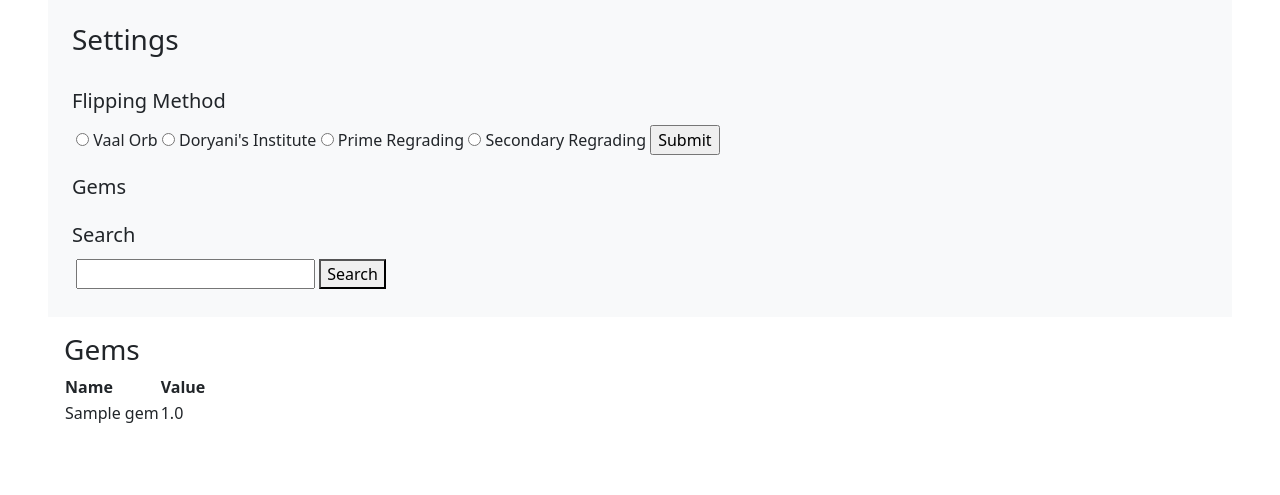
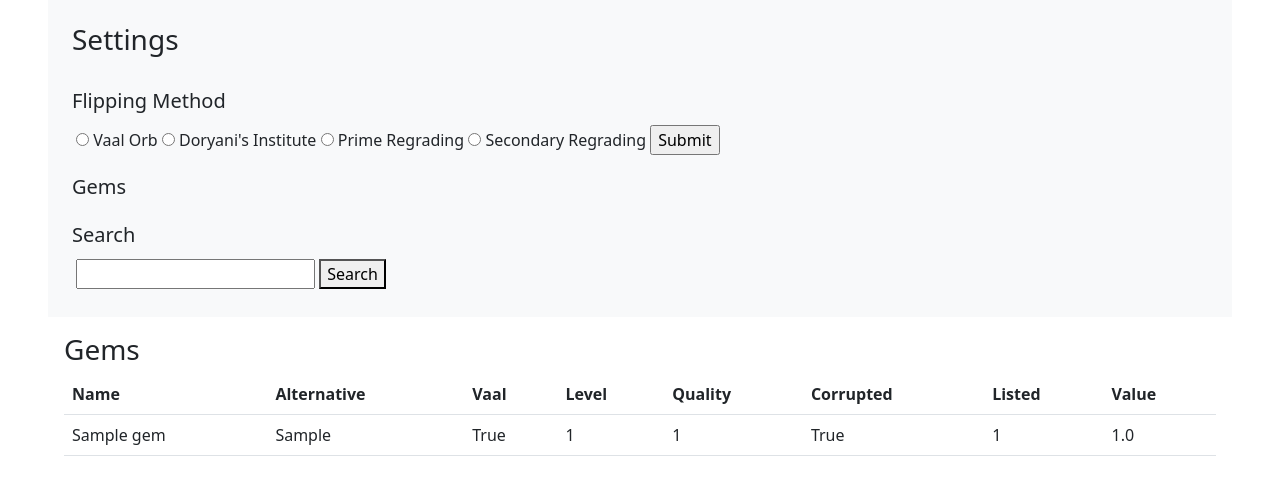
Before and after one commit to yehoon17/PoE-Gem-Flipping, a Flask app: template website/templates/home.html in a window 1280 px wide. Shown: the part 145-640 px from the top of the page. Run offline with Flask 2, Linux system fonts and the light colour scheme; the template is opened without the code that fills it: values that come from a table or form of the project are taken from there, others are empty; tables that the repository leaves empty hold one stand-in row (values such as "Sample post").

Commit message:
Update home.html
Display gems on table

```diff
--- a/website/templates/home.html
+++ b/website/templates/home.html
@@ -33,7 +33,7 @@
     <div class="p-3">
         {% if not gems %}
         <h3>Currency Prices</h3>
-        <table>
+        <table class="table">
             <th>Name</th>
             <th>Value</th>
             {% for x in currency %}
@@ -45,12 +45,24 @@
         </table>
         {% else %}
         <h3>Gems</h3>
-        <table>
+        <table class="table">
             <th>Name</th>
+            <th>Alternative</th>
+            <th>Vaal</th>
+            <th>Level</th>
+            <th>Quality</th>
+            <th>Corrupted</th>
+            <th>Listed</th>
             <th>Value</th>
             {% for x in gems %}
             <tr>
                 <td>{{ x.name }}</td>
+                <td>{{ x.alternative }}</td>
+                <td>{{ x.vaal }}</td>
+                <td>{{ x.level }}</td>
+                <td>{{ x.quality }}</td>
+                <td>{{ x.corrupted }}</td>
+                <td>{{ x.listed }}</td>
                 <td>{{ x.value }}</td>
             </tr>
             {% endfor %}
```
